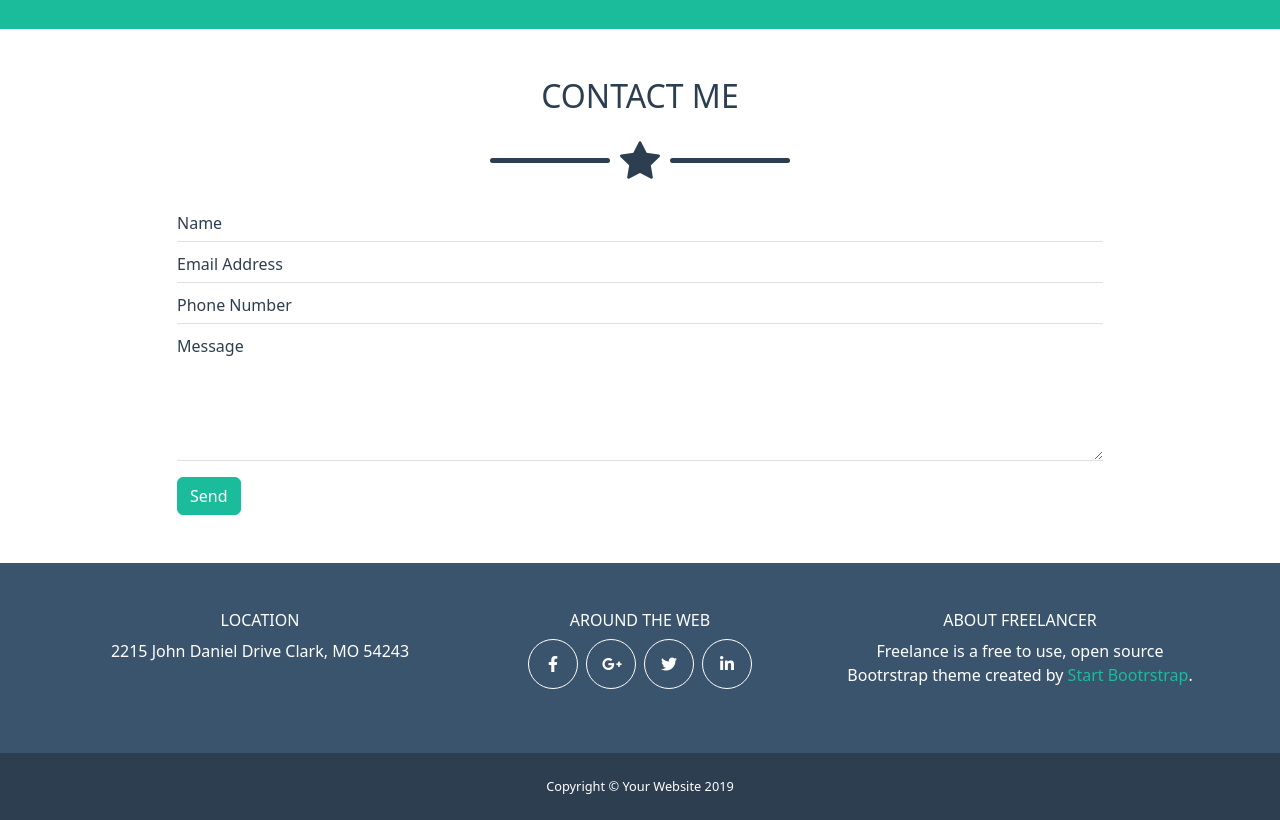
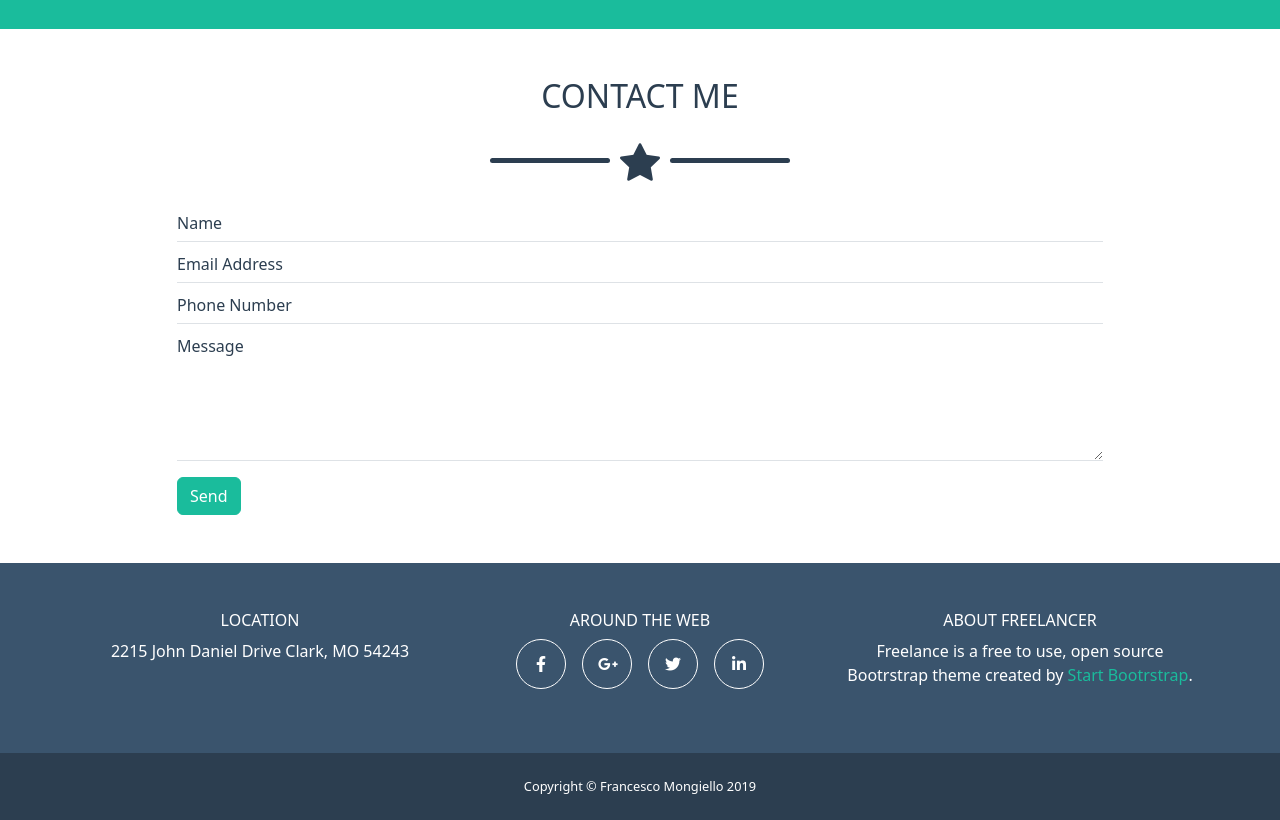
Before and after one commit to FrancescoM95/html-css-bootstrap-freelancer, a plain HTML site: page index.html in a window 1280 px wide. Shown: the part 1780-2600 px from the top of the page. Drawn offline with nearby package versions, Linux system fonts and the light colour scheme.

Commit message:
general review

```diff
--- a/css/style.css
+++ b/css/style.css
@@ -75,6 +75,11 @@ div[class^=separator] {
     align-items: center;
     gap: 10px;
     margin: 15px 0;
+}
+
+.separator-icon {
+    position: relative;
+    top: 2px;
 }
 
 .separator-line {
--- a/index.html
+++ b/index.html
@@ -148,8 +148,10 @@
                         </p>
                     </div>
                 </div>
-                <button type="button" class="btn btn-outline-light btn-download"><i class="fa-solid fa-download"></i>
-                    Download</button>
+                <button type="button" class="btn btn-outline-light btn-download">
+                    <i class="fa-solid fa-download"></i>
+                    Download
+                </button>
             </div>
         </section>
 
@@ -165,7 +167,7 @@
                 </div>
                 <div class="row justify-content-center">
                     <div class="col-8 col-sm-10">
-                        <form action="#">
+                        <form action="https://marcolanci.it/boolean/read_form.php">
                             <div class="mb-1">
                                 <input type="text" class="form-control" name="name" id="name" placeholder="Name">
                             </div>
@@ -201,9 +203,9 @@
                         2215 John Daniel Drive Clark, MO 54243
                     </address>
                 </div>
-                <div class="col p-0">
+                <div class="col">
                     <h4>Around the web</h4>
-                    <div class="d-flex justify-content-center gap-2 pb-3">
+                    <div class="d-flex justify-content-center gap-3 gap-md-1 gap-lg-3 pb-3">
                         <button type="button" class="btn btn-social">
                             <i class="fa-brands fa-facebook-f"></i>
                         </button>
@@ -229,13 +231,10 @@
         </div>
 
         <div class="footer-bottom container-fluid">
-            <div class="row">
-                <div class="col">
-                    <div class="mb-0 py-4">
-                        Copyright © Your Website 2019
-                    </div>
-                </div>
-            </div>
+            <address class="mb-0 py-4">
+                Copyright © Francesco Mongiello 2019
+            </address>
+        </div>
 
         </div>
 
```
